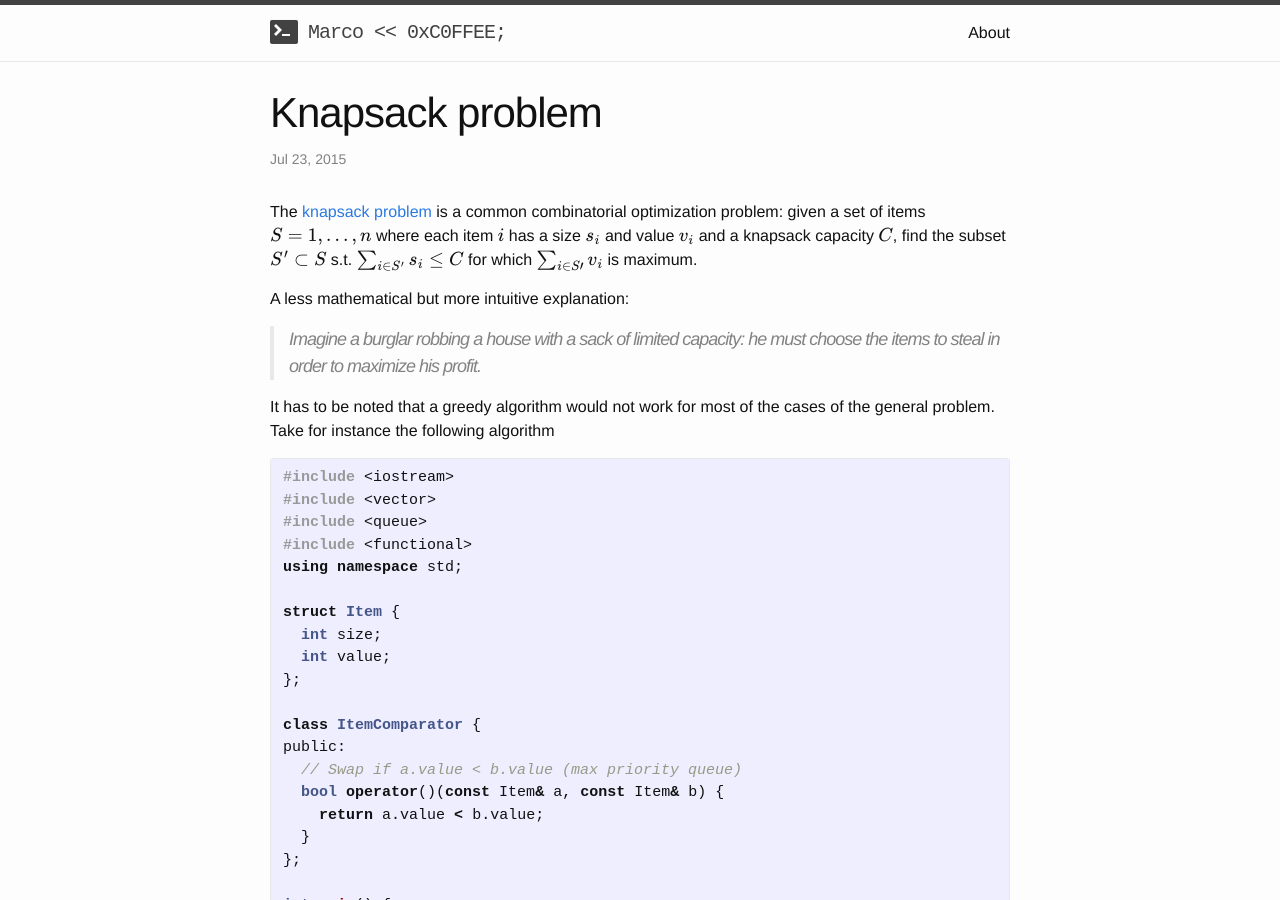
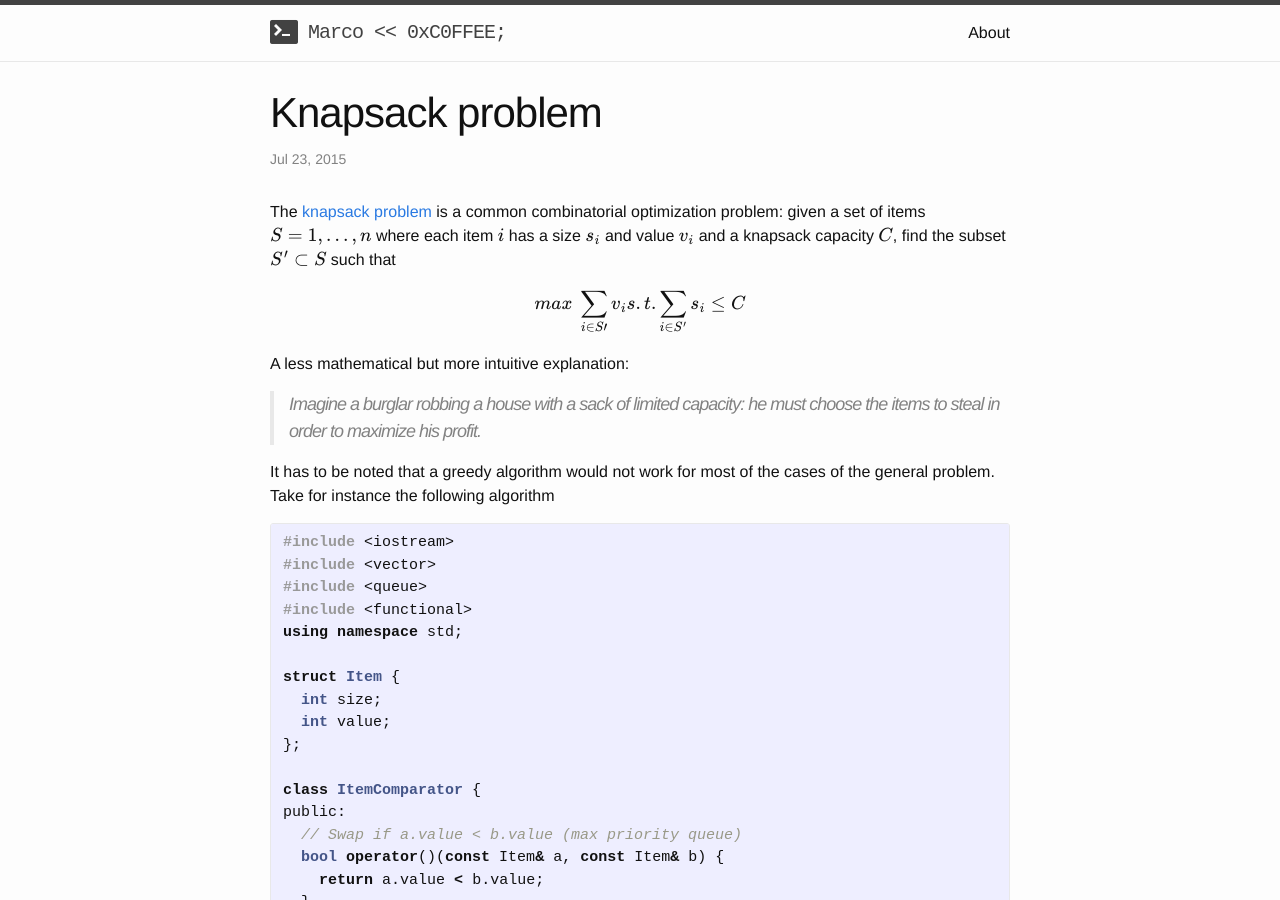
Before and after one commit to marcodiiga/marcodiiga.github.io, a Jekyll site: the page built from _posts/2015-07-23-knapsack-problem.markdown, in a window 1280 px wide and 900 px high. Built offline with Jekyll 4.4.1, drawn with Linux system fonts in a browser that asks for light colours; formulas are drawn with MathJax 3.

Commit message:
tentative fix

```diff
--- a/_posts/2015-07-23-knapsack-problem.markdown
+++ b/_posts/2015-07-23-knapsack-problem.markdown
@@ -6,8 +6,11 @@ tags: algorithms dynamic-programming
 The [knapsack problem](https://en.wikipedia.org/wiki/Knapsack_problem) is a common
 combinatorial optimization problem: given a set of items \\( S = {1,...,n} \\) where
 each item \\( i \\) has a size \\( s_i \\) and value \\( v_i \\) and a knapsack
-capacity \\( C \\), find the subset \\( S^{\prime} \subset S \\) s.t.
-\\( \sum_{i \in S^{\prime}}{s_i} \le C \\) for which \\( \sum_{i \in S{\prime}} v_i \\) is maximum.
+capacity \\( C \\), find the subset \\( S^{\prime} \subset S \\) such that
+
+$$  max \ \sum_{i \in S{\prime}}{v_i}\\
+s.t. \\
+\sum_{i \in S^{\prime}}{s_i} \le C $$
 
 A less mathematical but more intuitive explanation:
 
```
